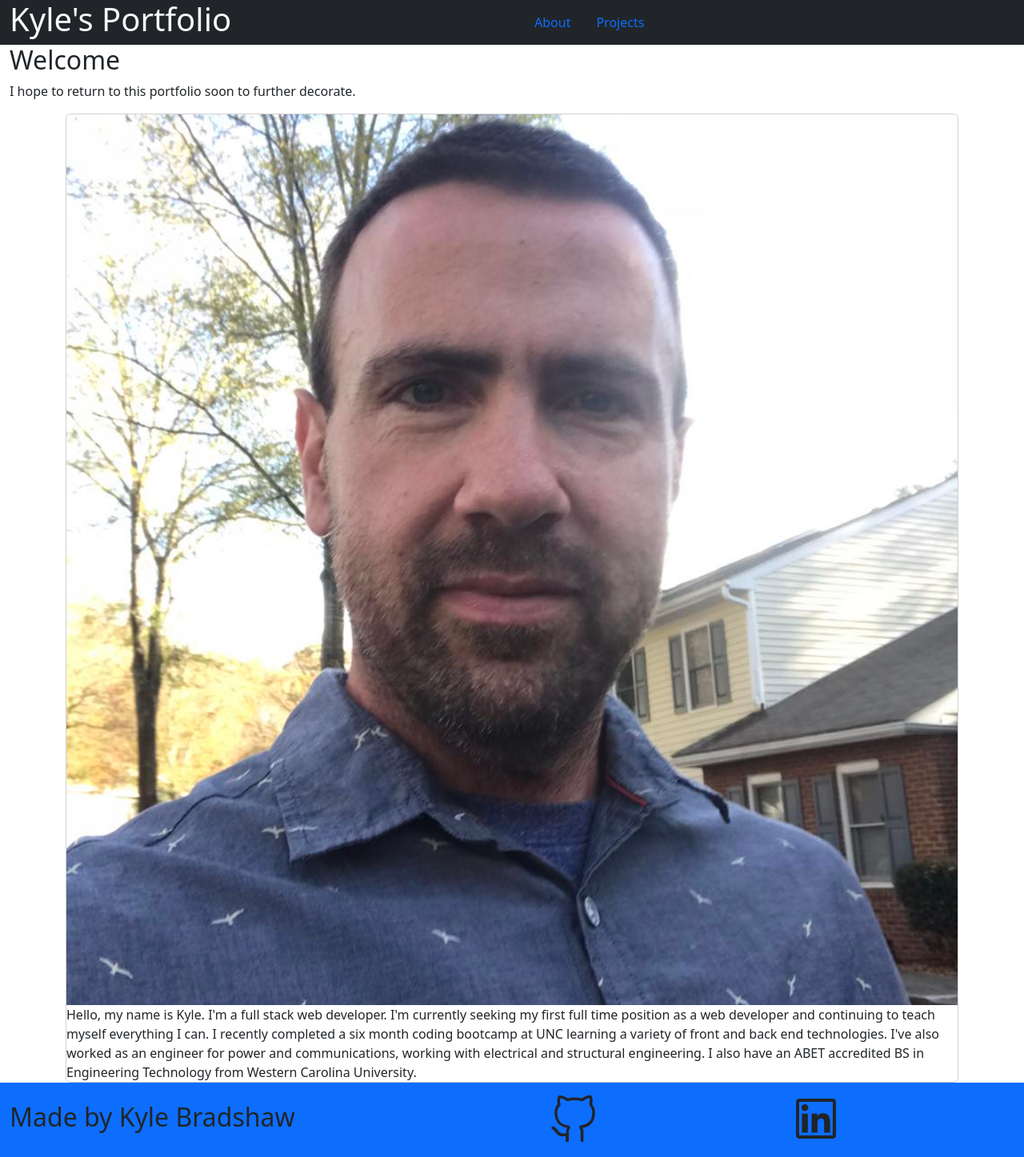
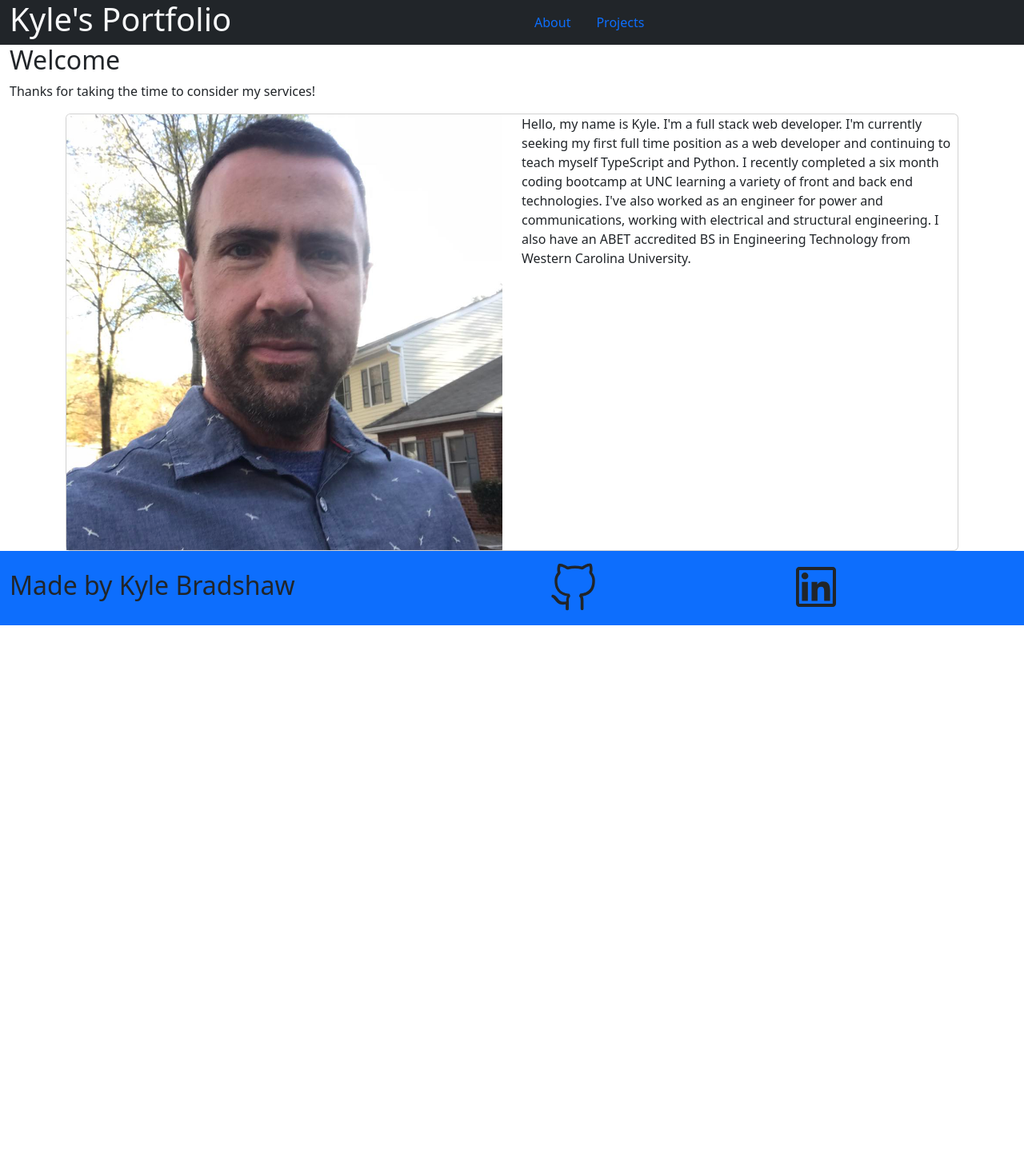
Before and after one commit to kabradshaw1/Portfolio-3, a React (Create React App) app: page / in a window 1280 px wide. Shown: the whole page at 80% size. After the commit the page ends 800 px from the top, so only its background shows below. Built offline with nearby package versions, Linux system fonts and the light colour scheme.

Commit message:
updated some formatting and text content

```diff
--- a/src/components/About/index.js
+++ b/src/components/About/index.js
@@ -1,21 +1,29 @@
 import React from "react";
 import profileImage from "../../assets/img/profile/profile.jpg";
-import Card from 'react-bootstrap/Card'
-import Container from 'react-bootstrap/Container'
+import Card from 'react-bootstrap/Card';
+import Container from 'react-bootstrap/Container';
+import Row from 'react-bootstrap/Row';
+import Col from 'react-bootstrap/Col';
 
 function About() {
   return (
     <Container>
       <Card id='about-me'>
-        <Card.Img variant='top' src={profileImage}/>
-        <Card.Text>
-          Hello, my name is Kyle. I'm a full stack web developer. I'm currently seeking my first full time position
-          as a web developer and continuing to teach myself everything I can.   I recently completed a six month coding
-           bootcamp at UNC learning a variety of front
-          and back end technologies.  I've also worked as an engineer for power and communications, working with
-          electrical and structural engineering.  I also have an ABET accredited BS in Engineering Technology from Western
-          Carolina University.
-        </Card.Text>
+        <Row>
+          <Col>
+            <Card.Img  variant='top' src={profileImage}/>
+          </Col>
+          <Col>
+            <Card.Text >
+              Hello, my name is Kyle. I'm a full stack web developer. I'm currently seeking my first full time position
+              as a web developer and continuing to teach myself TypeScript and Python.   I recently completed a six month coding
+              bootcamp at UNC learning a variety of front
+              and back end technologies.  I've also worked as an engineer for power and communications, working with
+              electrical and structural engineering.  I also have an ABET accredited BS in Engineering Technology from Western
+              Carolina University.
+            </Card.Text >
+          </Col>
+        </Row>
       </Card>
     </Container>
   );
--- a/src/components/FeaturedProjects/index.js
+++ b/src/components/FeaturedProjects/index.js
@@ -22,8 +22,8 @@ function FeaturedProjects() {
     },
     {
       name: 'Kyle\'s Social Network',
-      description: 'This app will allow creating users, posting, and responding to posts.',
-      tech: 'React, TypeScript, PostgreSQL, Django, Axios, Restframework',
+      description: 'This app will allow creating users, posting, and responding to posts.  I\'m still very actively working on this',
+      tech: 'React, TypeScript, PostgreSQL, Django, Axios, Django Restframework, Formkin, Yup',
       github: 'https://github.com/kabradshaw1/React-Django-REST-PostgreSQL',
       deployed: 'https://serene-tor-73175.herokuapp.com/',
       screenshot: 'django'
--- a/src/components/Header/index.js
+++ b/src/components/Header/index.js
@@ -19,7 +19,7 @@ function Header(props) {
 
       <Container fluid >
         <h2>Welcome</h2>
-        <p>I hope to return to this portfolio soon to further decorate.</p>
+        <p>Thanks for taking the time to consider my services! </p>
       </Container>
     </>
   )
```
